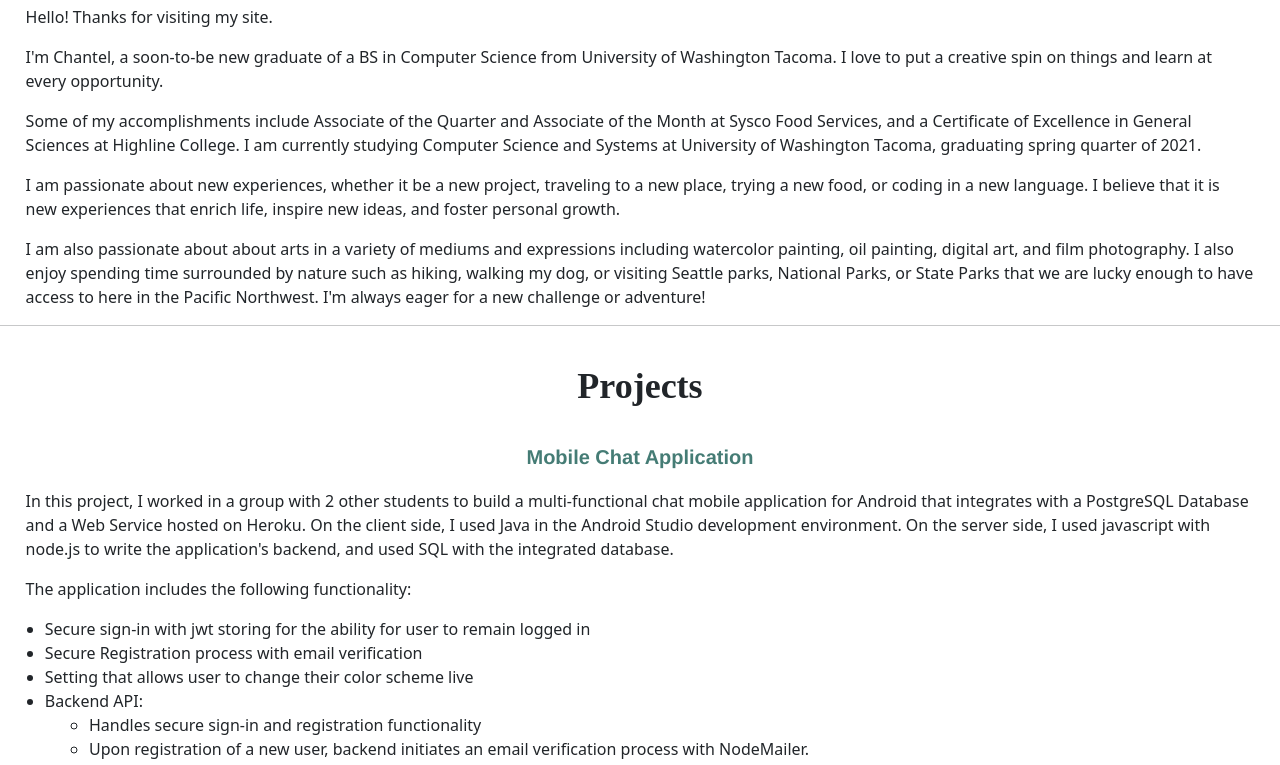
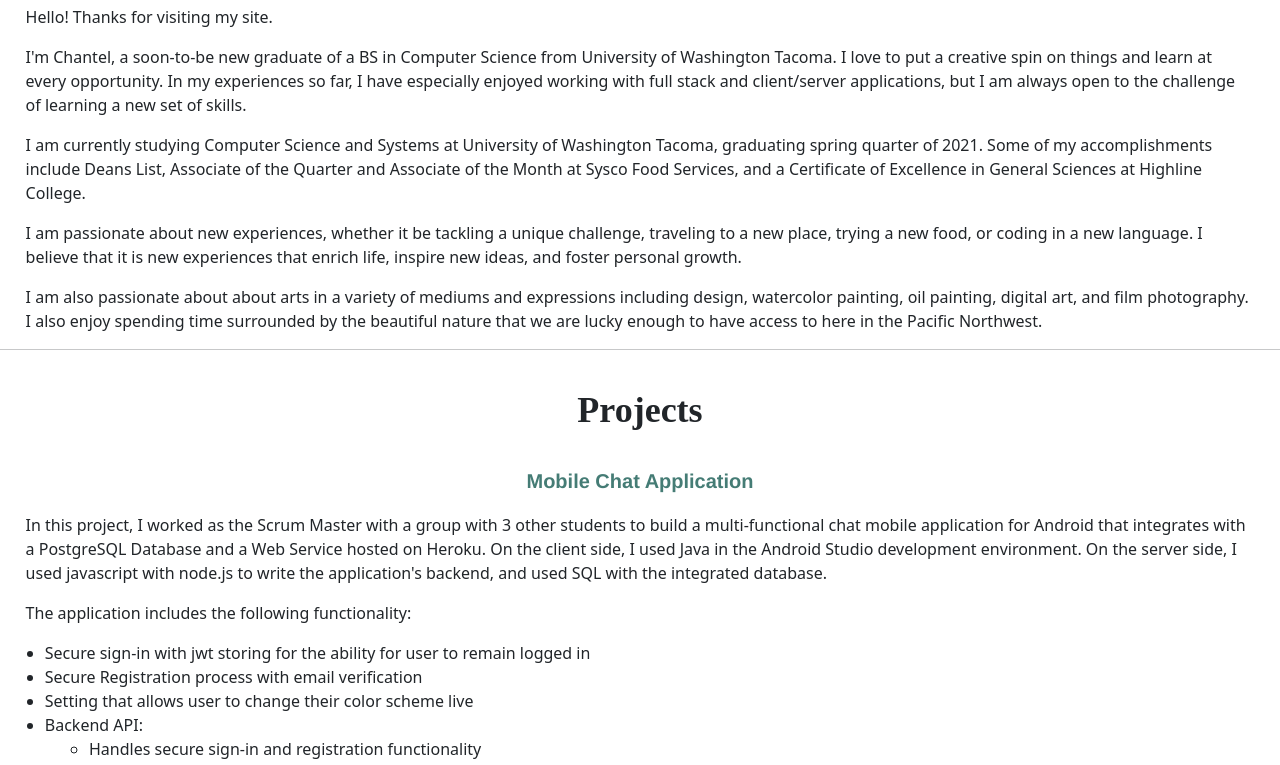
Before and after one commit to chanteltrainer/chanteltrainer.github.io, a plain HTML site: page index.html in a window 1280 px wide. Shown: the part 725-1490 px from the top of the page. Drawn offline with nearby package versions, Linux system fonts and the light colour scheme; grey boxes are pictures that could not be loaded; a web font is replaced by a local one.

Commit message:
tweak about me

```diff
--- a/index.html
+++ b/index.html
@@ -58,18 +58,17 @@
             Hello! Thanks for visiting my site.
         </p>
         <p>
-            I'm Chantel, a soon-to-be new graduate of a BS in Computer Science from University of Washington Tacoma. I love to put a creative spin on things and learn at every opportunity.
+            I'm Chantel, a soon-to-be new graduate of a BS in Computer Science from University of Washington Tacoma. I love to put a creative spin on things and learn at every opportunity. In my experiences so far, I have especially enjoyed working with full stack and client/server applications, but I am always open to the challenge of learning a new set of skills.
         </p>
         <p>
-            Some of my accomplishments include Associate of the Quarter and Associate of the Month at Sysco Food Services, and a Certificate of Excellence in General Sciences at Highline College. I am currently studying Computer Science and Systems at University
-            of Washington Tacoma, graduating spring quarter of 2021.
+            I am currently studying Computer Science and Systems at University of Washington Tacoma, graduating spring quarter of 2021.
+            Some of my accomplishments include Deans List, Associate of the Quarter and Associate of the Month at Sysco Food Services, and a Certificate of Excellence in General Sciences at Highline College.
         </p>
         <p>
-            I am passionate about new experiences, whether it be a new project, traveling to a new place, trying a new food, or coding in a new language. I believe that it is new experiences that enrich life, inspire new ideas, and foster personal growth.
+            I am passionate about new experiences, whether it be tackling a unique challenge, traveling to a new place, trying a new food, or coding in a new language. I believe that it is new experiences that enrich life, inspire new ideas, and foster personal growth.
         </p>
         <p>
-            I am also passionate about about arts in a variety of mediums and expressions including watercolor painting, oil painting, digital art, and film photography. I also enjoy spending time surrounded by nature such as hiking, walking my dog, or visiting Seattle
-            parks, National Parks, or State Parks that we are lucky enough to have access to here in the Pacific Northwest. I'm always eager for a new challenge or adventure!
+            I am also passionate about about arts in a variety of mediums and expressions including design, watercolor painting, oil painting, digital art, and film photography. I also enjoy spending time surrounded by the beautiful nature that we are lucky enough to have access to here in the Pacific Northwest.
         </p>
 
         <hr>
@@ -77,7 +76,7 @@
         <h2>Projects</h2>
         <h3>Mobile Chat Application</h3>
         <p>
-            In this project, I worked in a group with 2 other students to build a multi-functional chat mobile application for Android that integrates with a PostgreSQL Database and a Web Service hosted on Heroku.
+            In this project, I worked as the Scrum Master with a group with 3 other students to build a multi-functional chat mobile application for Android that integrates with a PostgreSQL Database and a Web Service hosted on Heroku.
             On the client side, I used Java in the Android Studio development environment.
             On the server side, I used javascript with node.js to write the application's backend, and used SQL with the integrated database.
         </p>
@@ -132,8 +131,7 @@
         <img src="./img/chantel-round.png" alt="Chantel" class="center"/></a>
         <p style="text-align: center;">
             I'd be happy to hear from you!
-            <br>
-            <br>
+
             <a href="mailto:chantel.nicole@yahoo.com">ctrainer@uw.edu</a>
             | <a href="https://www.linkedin.com/in/chanteltrainer/">LinkedIn</a>
             | (208)201-7847
@@ -155,7 +153,6 @@
 
             var wideCardWidth = $(window).width() * .75;
             $('.card-wide').css('width', wideCardWidth);
-
         });
 
       </script>
```
